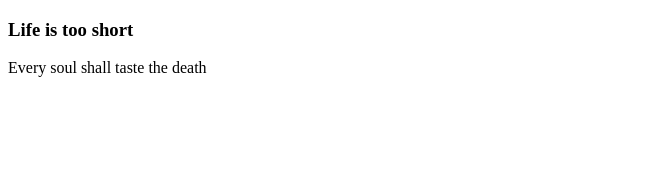
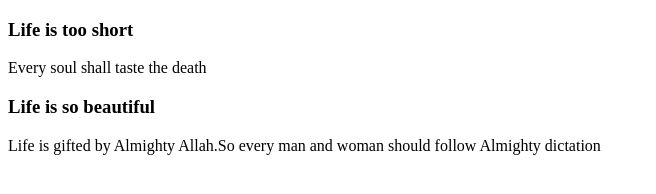
Before and after one commit to mizanur56/short-life, a plain HTML site: page index.html in a window 1280 px wide. Shown: the whole page, without its empty margins (0-656 px from the left). Drawn offline with Linux system fonts and the light colour scheme.

Commit message:
Almighty Allah has every power

```diff
--- a/index.html
+++ b/index.html
@@ -10,5 +10,12 @@
       <h3>Life is too short</h3>
       <p>Every soul shall taste the death</p>
     </div>
+    <div>
+      <h3>Life is so beautiful</h3>
+      <p>
+        Life is gifted by Almighty Allah.So every man and woman should follow
+        Almighty dictation
+      </p>
+    </div>
   </body>
 </html>
```
